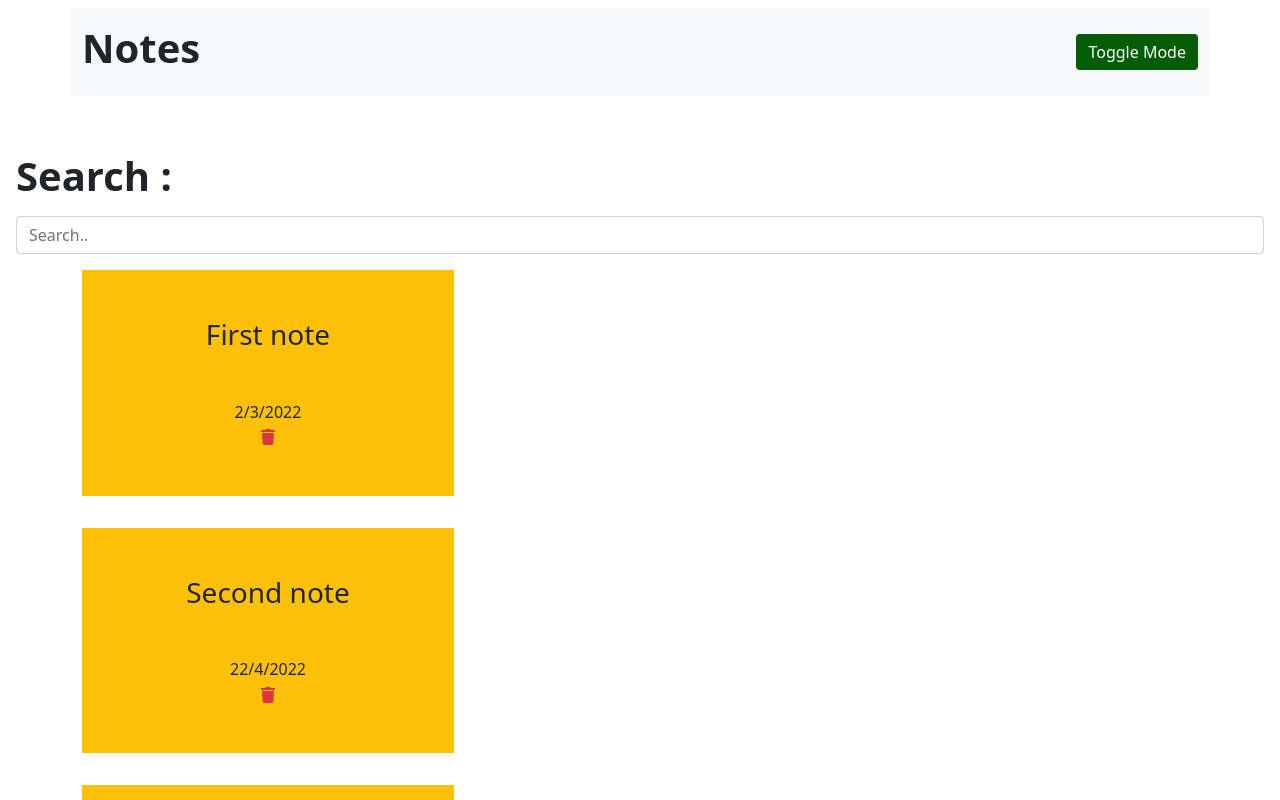
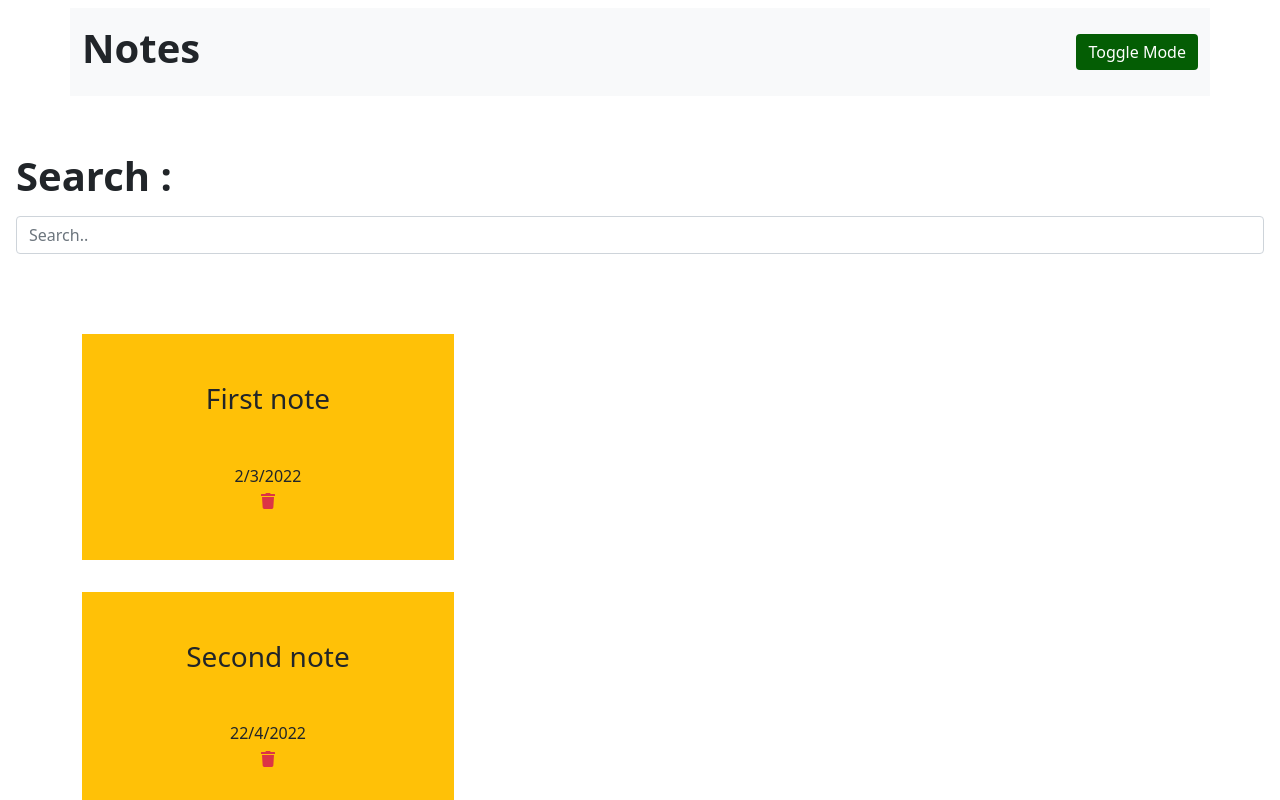
Before and after one commit to mahabur-rahman/React-notes-application, a React (Create React App) app: page / in a window 1280 px wide. Shown: the top 800 px of the page. Built offline with nearby package versions, Linux system fonts and the light colour scheme.

Commit message:
data save on localStorage and retrieve that

```diff
--- a/src/App.js
+++ b/src/App.js
@@ -1,4 +1,4 @@
-import React, { useState } from "react";
+import React, { useState, useEffect } from "react";
 import "./index.css";
 import "bootstrap/dist/css/bootstrap.min.css";
 // nanoid
@@ -40,6 +40,20 @@ const App = () => {
     setNotes(newNote);
   };
 
+  // retrieve data on localStorage
+  useEffect(() => {
+    const savedNotes = JSON.parse(localStorage.getItem("react-notes-app-data"));
+
+    if (savedNotes) {
+      setNotes(savedNotes);
+    }
+  }, []);
+
+  // set note on localStorage
+  useEffect(() => {
+    localStorage.setItem("react-notes-app-data", JSON.stringify(notes));
+  }, [notes]);
+
   return (
     <div className={`${darkMode && "dark_mode"}`}>
       <Toolbar handleToggleDarkMode={setDarkMode} />
--- a/src/index.css
+++ b/src/index.css
@@ -17,6 +17,11 @@ button {
     white-space: pre-wrap;
 }
 
+.container {
+    padding: 4rem 0;
+    min-height: 10vh;
+}
+
 
 /* toggle dark mode */
 
@@ -31,3 +36,7 @@ button {
 .dark_mode h2 {
     color: #000;
 }
+
+.dark_mode label {
+    color: white;
+}
```
